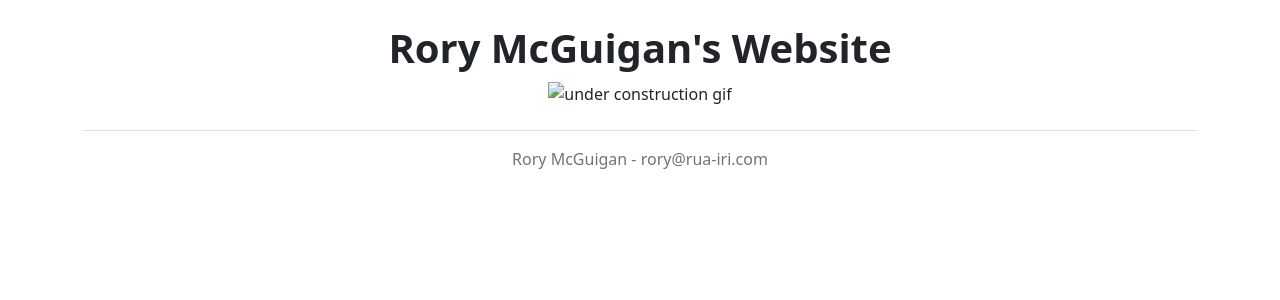
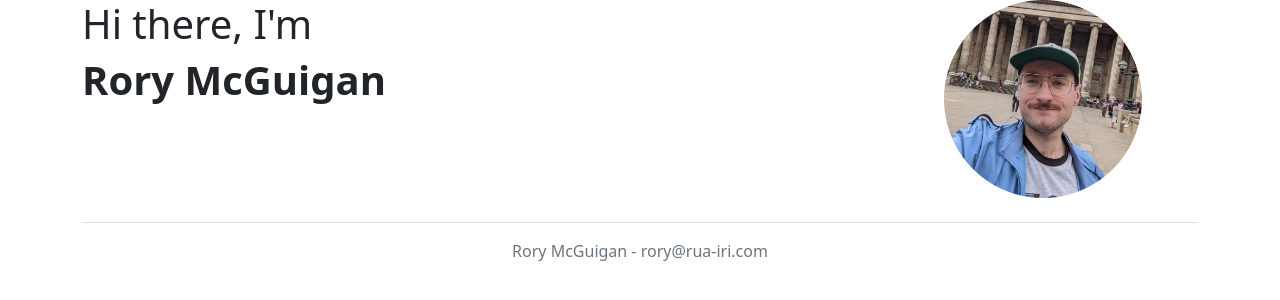
Before and after one commit to rua-iri/portfolio-website, a plain HTML site: page website/index.html in a window 1280 px wide. Drawn offline with nearby package versions, Linux system fonts and the light colour scheme.

Commit message:
add outline of the website

```diff
--- a/website/index.html
+++ b/website/index.html
@@ -16,11 +16,17 @@
 
     <div class="container">
 
-        <div class="notice text-center my-4">
-            <h1 class="fw-bold">Rory McGuigan's Website</h1>
-            <img class="temporary-image" src="construction.gif" alt="under construction gif">
+        <div class="profile-header">
+            <div class="profile-text">
+                <h1 class="">Hi there, I'm</h1>
+                <h1 class="fw-bold">Rory McGuigan</h1>
+            </div>
+            <div class="profile-spacing">
+
+            </div>
+
+            <img src="src/Rory Picture.png" alt="Photo of Rory McGuigan" class="profile-photo">
         </div>
-
 
         <footer class="py-3 my-4 border-top">
             <p class="text-center text-muted">
--- a/website/style.css
+++ b/website/style.css
@@ -2,11 +2,20 @@
     margin: 0;
 }
 
+.profile-header {
+    display: flex;
+}
 
-.notice {
-    background-color: white;
-    align-self: center;
-    opacity: 100%;
+.profile-text {
+    font-size: 300px;
+}
+
+.profile-spacing {
+    width: 50%;
+}
+
+.profile-photo {
+    max-width: 200px;
 }
 
 .temporary-image {
```
Also changed, not shown: website/src/Rory Picture.png (added).
